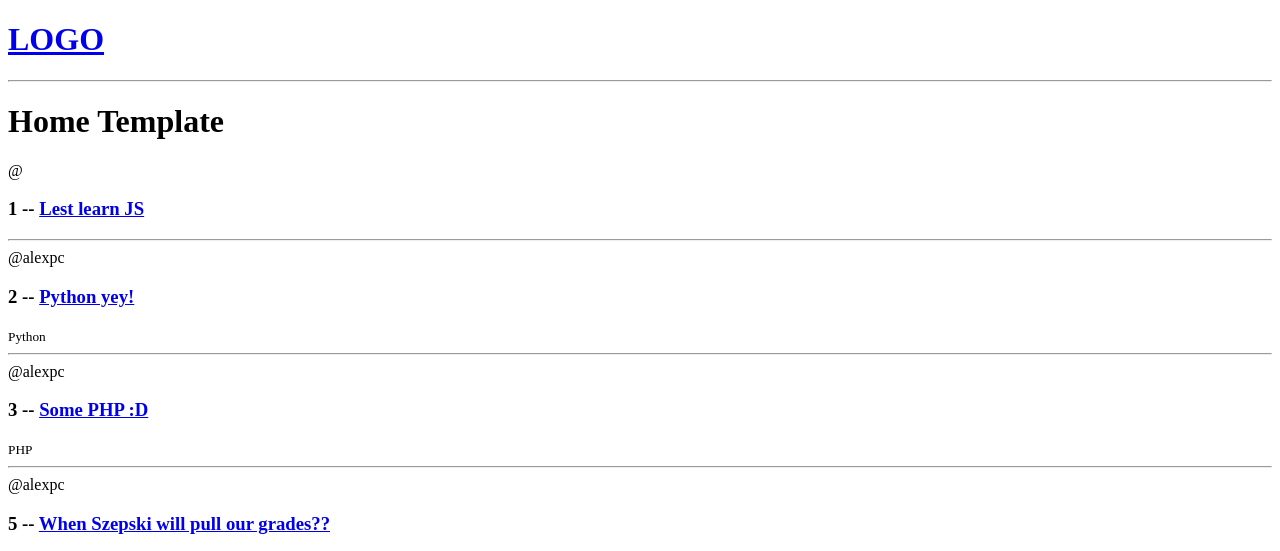
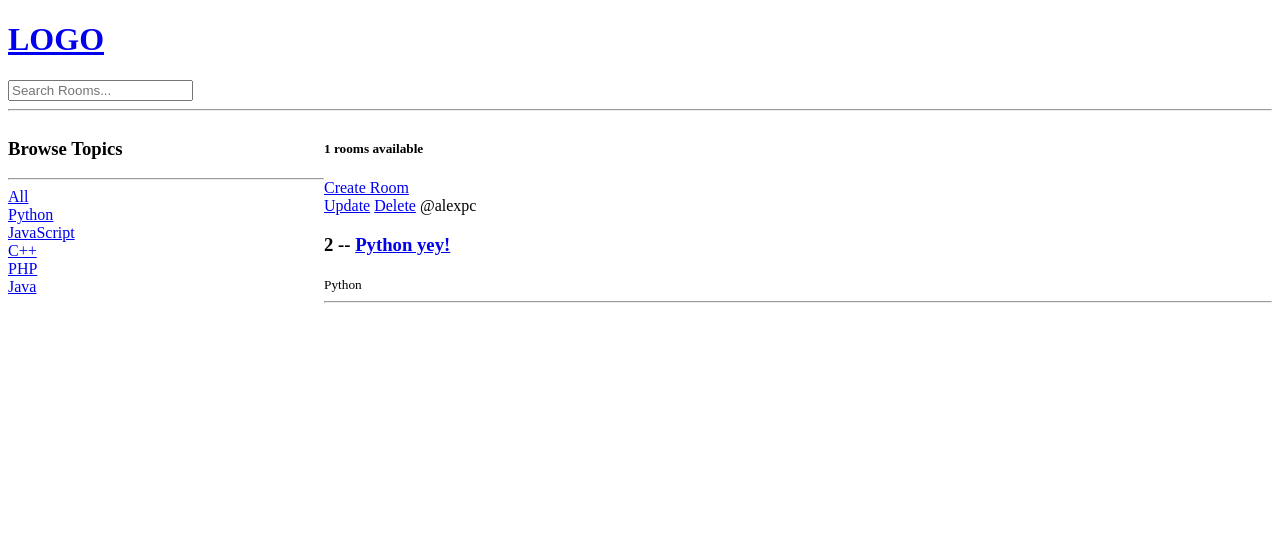
Before and after one commit to kabust/StudyBud, a Django app: a page that uses templates/navbar.html in a window 1280 px wide. Shown: the top 551 px of the page. Run offline with Django 4.2, Linux system fonts and the light colour scheme; data comes from the database, SQL or seed files in the repository; both versions use the stored data as it was after the commit.

Commit message:
Search bar has been added

```diff
--- a/main/models.py
+++ b/main/models.py
@@ -20,6 +20,10 @@ class Room(models.Model):
     updated = models.DateTimeField(auto_now=True)
     created = models.DateTimeField(auto_now_add=True)
 
+
+    class Meta:
+        ordering = ['-updated', '-created']
+
     def __str__(self):
         return self.name
 
--- a/main/templates/main/home.html
+++ b/main/templates/main/home.html
@@ -2,12 +2,37 @@
 
 {% block content %}
 
-<h1>Home Template</h1>
+<style>
+    .home-container{
+        display: grid;
+        grid-template-columns: 1fr 3fr;
+    }
+</style>
+
+<div class="home-container">
 
     <div>
+        <h3>Browse Topics</h3>
+        <hr>
 
         <div>
+                <a href="{% url 'home' %}">All</a>
+        </div>
+
+        {% for topic in topics %}
+            <div>
+                <a href="{% url 'home' %}?q={{topic.name}}">{{topic.name}}</a>
+            </div>
+        {% endfor %}
+    </div>
+
+    <div>
+        <h5>{{room_count}} rooms available</h5>
+        <a href="{% url 'create-room' %}">Create Room</a>
+        <div>
             {% for room in rooms %}
+                <a href="{% url 'update-room' room.id %}">Update</a>
+                <a href="{% url 'delete-room' room.id %}">Delete</a>
                 <span>@{{room.host.username}}</span>
                 <h3>{{room.id}} -- <a href="{% url 'room' room.id %}">{{room.name}}</a></h3>
                 <small>{{room.topic.name}}</small>
@@ -16,4 +41,6 @@
         </div>
     </div>
 
+</div>
+
 {% endblock %}
--- a/main/urls.py
+++ b/main/urls.py
@@ -5,4 +5,9 @@ from . import views
 urlpatterns = [
     path('', views.home, name='home'),
     path('room/<str:pk>/', views.room, name='room'),
+
+    path('create-room/', views.createRoom, name='create-room'),
+    path('update-room/<str:pk>/', views.updateRoom, name='update-room'),
+    path('delete-room/<str:pk>/', views.deleteRoom, name='delete-room'),
+
 ]
--- a/main/views.py
+++ b/main/views.py
@@ -1,10 +1,21 @@
-from django.shortcuts import render
-from .models import Room
+from django.shortcuts import render, redirect
+from django.db.models import Q
+from .models import Room, Topic
+from .forms import RoomForm
 
 
 def home(request):
-    rooms = Room.objects.all()
-    context = {'rooms': rooms}
+    q = request.GET.get('q') if request.GET.get('q') is not None else ''
+    rooms = Room.objects.filter(
+        Q(topic__name__icontains=q) |
+        Q(name__icontains=q) |
+        Q(description__icontains=q)
+    )
+
+    topics = Topic.objects.all()
+    room_count = rooms.count()
+
+    context = {'rooms': rooms, 'topics': topics, 'room_count': room_count}
     return render(request, 'main/home.html', context)
 
 
@@ -13,3 +24,36 @@ def room(request, pk):
     context = {'room': room}
 
     return render(request, 'main/room.html', context)
+
+
+def createRoom(request):
+    form = RoomForm()
+    if request.method == 'POST':
+        form = RoomForm(request.POST)
+        if form.is_valid():
+            form.save()
+            return redirect('home')
+
+    context = {'form': form}
+    return render(request, 'main/room_form.html', context)
+
+
+def updateRoom(request, pk):
+    room = Room.objects.get(id=pk)
+    form = RoomForm(instance=room)
+
+    if request.method == 'POST':
+        form = RoomForm(request.POST, instance=room)
+        if form.is_valid():
+            form.save()
+            return redirect('home')
+    context = {'form': form}
+    return render(request, 'main/room_form.html', context)
+
+
+def deleteRoom(request, pk):
+    room = Room.objects.get(id=pk)
+    if request.method == 'POST':
+        room.delete()
+        return redirect('home')
+    return render(request, 'main/delete.html', {'obj': room})
--- a/templates/navbar.html
+++ b/templates/navbar.html
@@ -2,4 +2,8 @@
     <h1>LOGO</h1>
 </a>
 
+<form method="GET" action="{% url 'home' %}">
+    <input type="text" name="q" placeholder="Search Rooms..."/>
+</form>
+
 <hr>
```
Also changed, not shown: db.sqlite3. Lines whose indentation alone changed are shown as unchanged.
